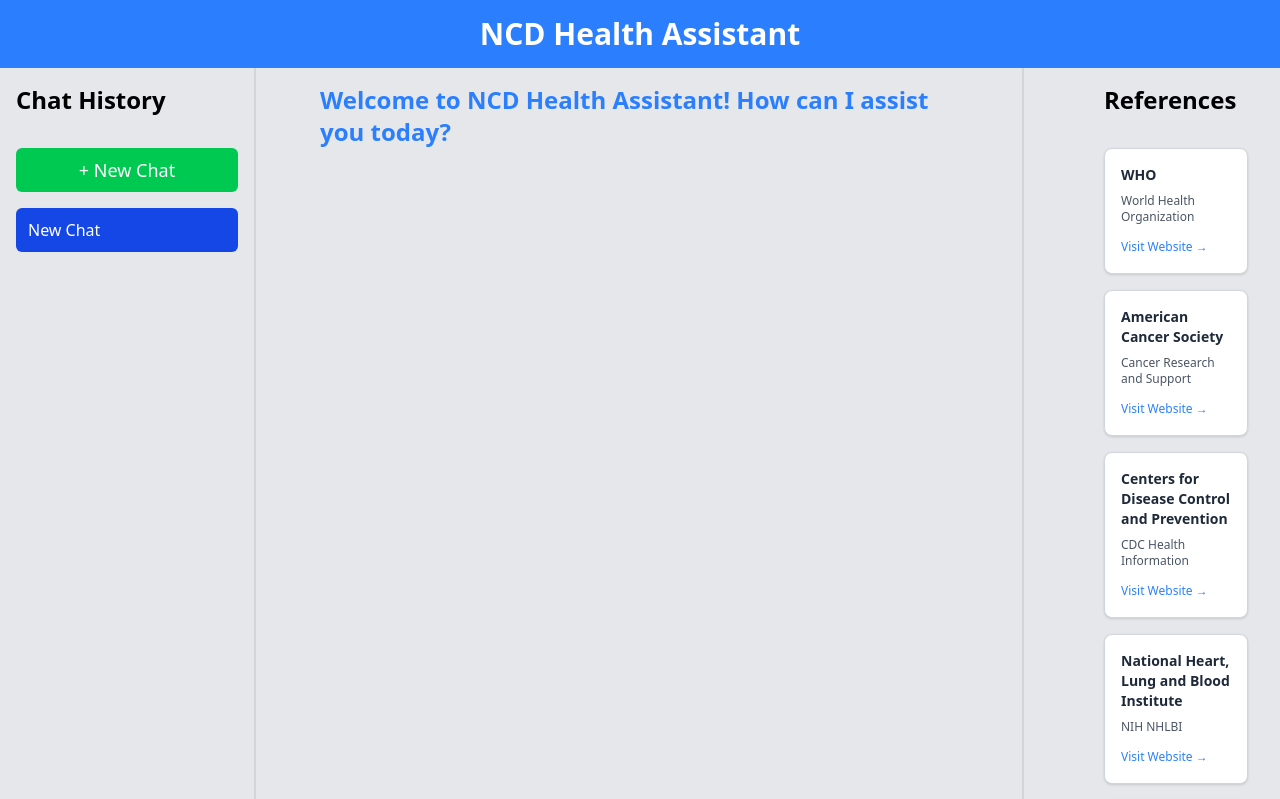
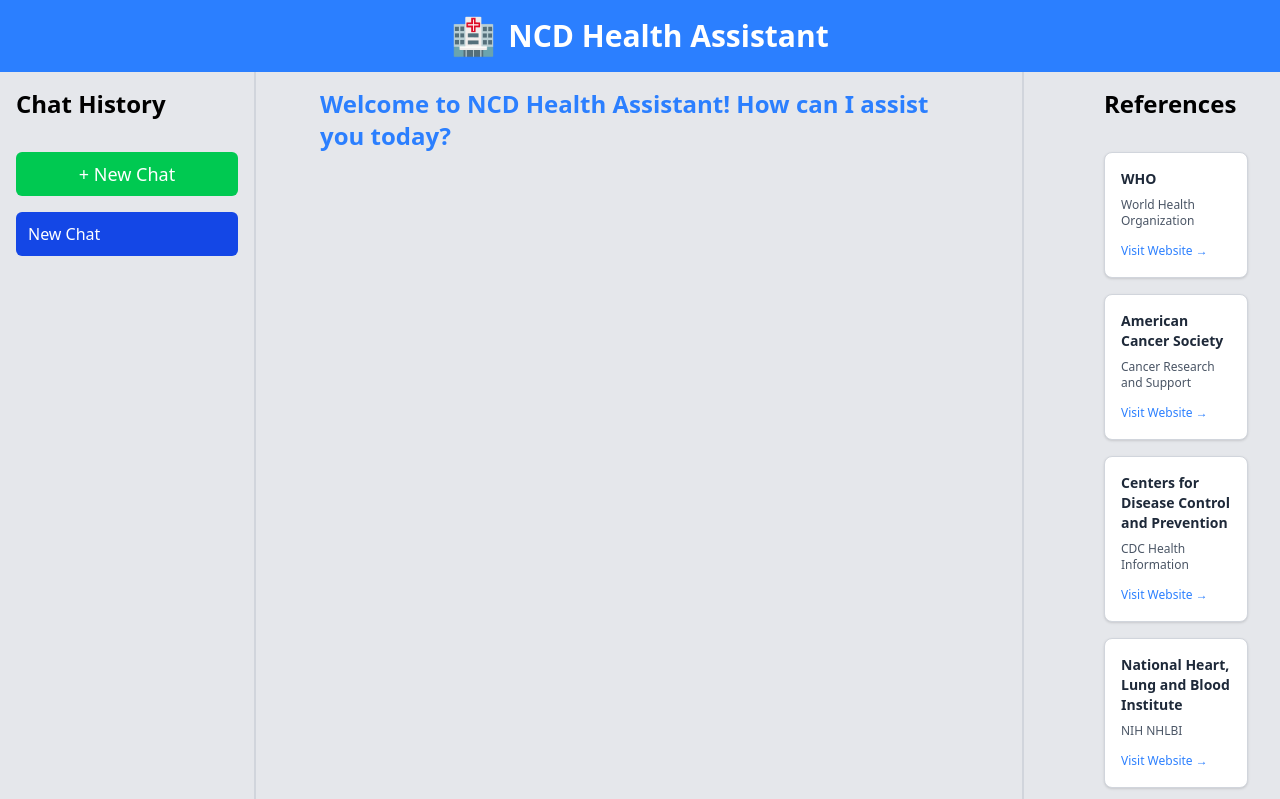
Before and after one commit to dilusha-ola/Rag-chatbot-non-commuinicable-diseases-frontendUI, a React (Vite) app: page / in a window 1280 px wide. Shown: the top 799 px of the page. Built offline with nearby package versions, Linux system fonts and the light colour scheme.

Commit message:
add icon to header

```diff
--- a/src/App.tsx
+++ b/src/App.tsx
@@ -127,7 +127,8 @@ function App() {
     <>
       <div className="min-h-screen bg-gray-200">
         {/* Header */}
-        <div className="text-3xl text-white font-bold bg-blue-500 px-8 py-4 flex justify-center">
+        <div className="text-3xl text-white font-bold bg-blue-500 px-8 py-4 flex justify-center items-center gap-3">
+          <span className="text-4xl">🏥</span>
           NCD Health Assistant
         </div>
 
```
